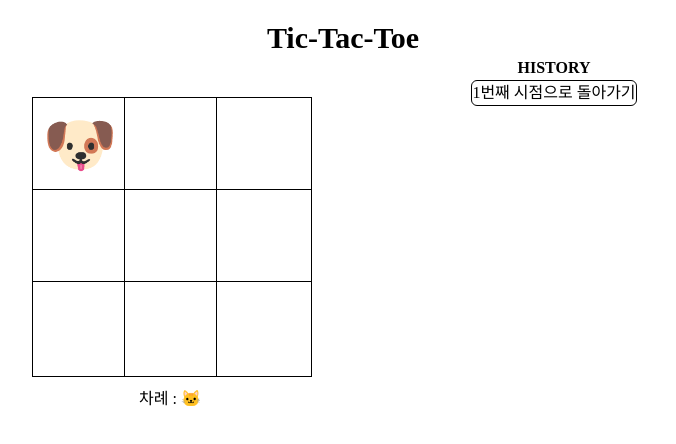
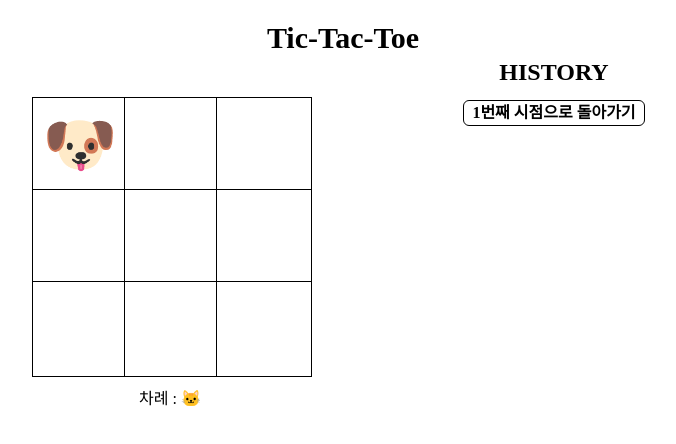
Before and after one commit to bellori729/Tic-Tac-Toe, a React (Vite) app: page / in a window 1280 px wide. Both pictures are taken after a click on the button 377 px from the left and 145 px from the top of the page. Shown: the top 444 px of the page, without its empty margins (297-973 px from the left). Built offline with nearby package versions, Linux system fonts and the light colour scheme; a web font is replaced by a local one.

Commit message:
HISTORY 버튼 영역 스타일링 수정 : padding 및 간격 조정

```diff
--- a/src/components/Game/Game.jsx
+++ b/src/components/Game/Game.jsx
@@ -26,7 +26,7 @@ const Game = () => {
       return (
         <li key={move}>
           <button
-            className="historyBtn text-black bg-white rounded-md border border-black hover:bg-gray-600 hover:transition-all hover:duration-500 hover:text-white"
+            className="historyBtn px-2 font-bold text-black bg-white rounded-md border border-black hover:bg-gray-600 hover:transition-all hover:duration-500 hover:text-white"
             onClick={() => jumpTo(move)}
           >
             {description}
@@ -42,7 +42,7 @@ const Game = () => {
         <Board xIsNext={xIsNext} squares={currentSquares} onPlay={handlePlay} />
       </div>
       <div className="game-info w-[200px] h-full flex flex-col items-center list-none p-0 m-0">
-        <p className="font-bold">HISTORY</p>
+        <p className="font-bold mb-3 text-2xl">HISTORY</p>
         <ul className="historyList flex flex-col items-center gap-2.5">
           {moves}
         </ul>
```
